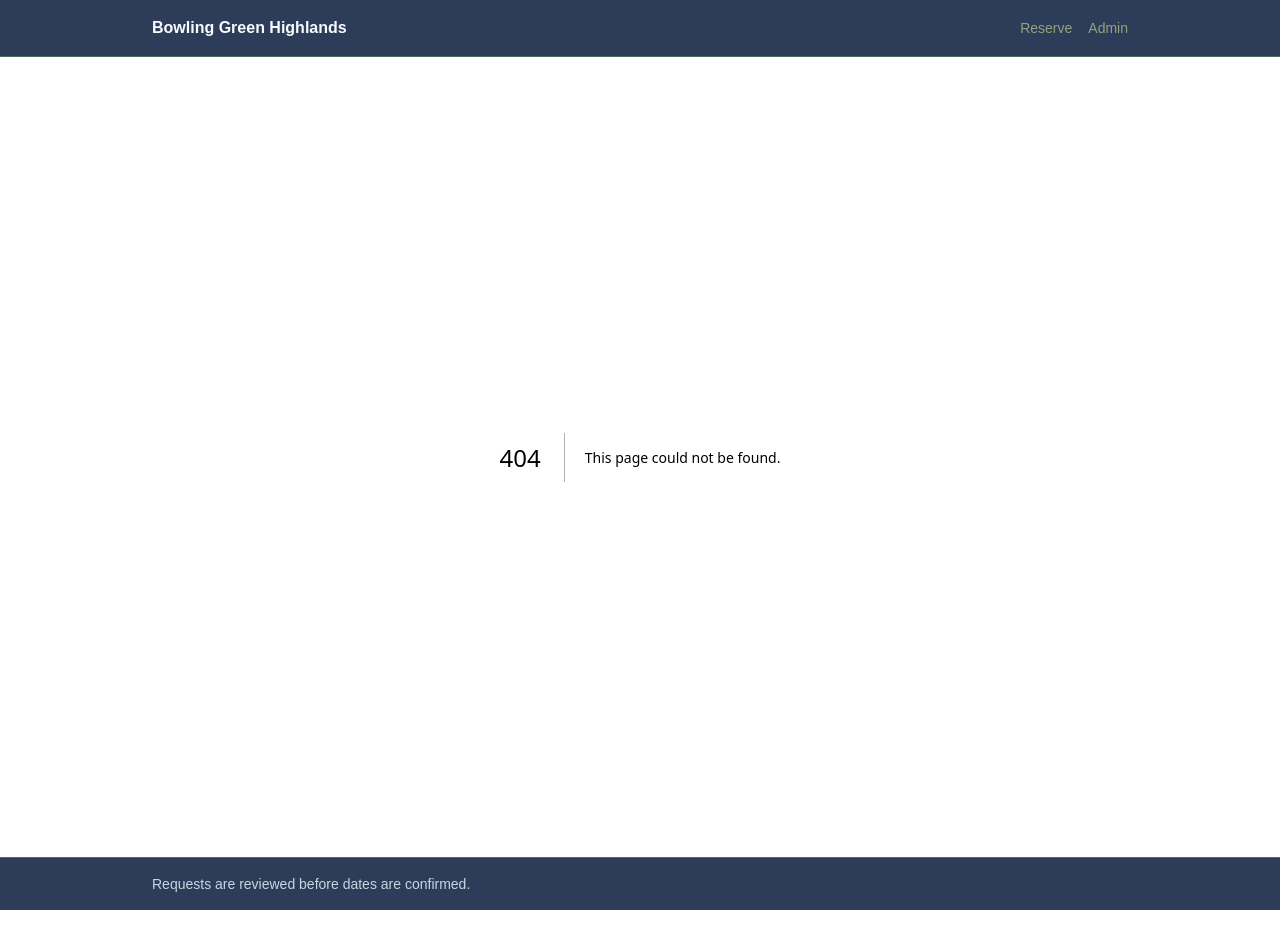
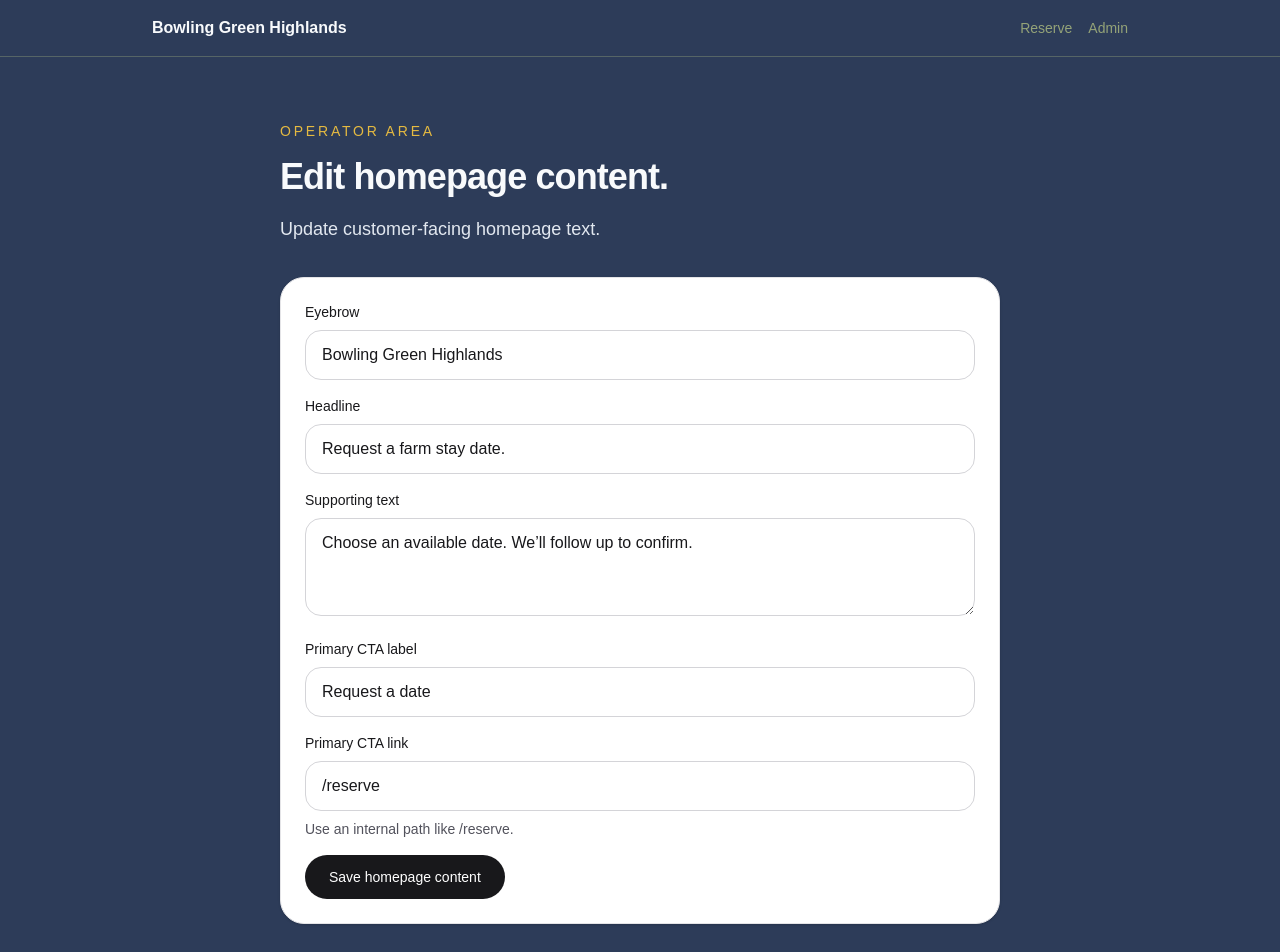
Before and after one commit to gacurl/bowling-green-highlands, a Next.js app: page /admin/content in a window 1280 px wide. Before the commit this address had no page. Shown: the top 952 px of the page. Before the commit the page ends 910 px from the top, so only its background shows below. Built offline with nearby package versions, Linux system fonts and the light colour scheme.

Commit message:
Issue 7-2: create simple operator content editor

```diff
--- /dev/null
+++ b/app/admin/content/page.tsx
@@ -0,0 +1,140 @@
+import Link from "next/link";
+import { PageShell } from "../../components/page-shell";
+import { readHomepageContent } from "../../../lib/content/homepage-content-store";
+
+type AdminContentPageProps = {
+  searchParams?: Promise<{ error?: string; saved?: string }>;
+};
+
+export default async function AdminContentPage({
+  searchParams,
+}: AdminContentPageProps) {
+  const content = await readHomepageContent();
+  const resolvedSearchParams = searchParams ? await searchParams : {};
+  const hasSaved = resolvedSearchParams.saved === "1";
+  const error = resolvedSearchParams.error;
+
+  return (
+    <PageShell
+      eyebrow="Operator Area"
+      title="Edit homepage content."
+      description="Update customer-facing homepage text."
+      action={
+        <Link
+          href="/admin"
+          className="inline-flex min-h-11 w-full items-center justify-center rounded-full bg-zinc-900 px-6 py-3 text-sm font-medium text-white transition-colors hover:bg-zinc-700 sm:w-auto"
+        >
+          Back to admin
+        </Link>
+      }
+    >
+      <article className="rounded-3xl border border-zinc-200 bg-white p-4 shadow-sm sm:p-6">
+        {hasSaved ? (
+          <p className="mb-4 rounded-2xl border border-emerald-200 bg-emerald-50 px-4 py-3 text-sm text-emerald-700">
+            Homepage content saved.
+          </p>
+        ) : null}
+        {error ? (
+          <p className="mb-4 rounded-2xl border border-red-200 bg-red-50 px-4 py-3 text-sm text-red-700">
+            Could not save homepage content. Check required fields and CTA link.
+          </p>
+        ) : null}
+
+        <form action="/admin/content/save" method="post" className="space-y-4">
+          <div className="space-y-2">
+            <label
+              htmlFor="eyebrow"
+              className="block text-sm font-medium text-zinc-900"
+            >
+              Eyebrow
+            </label>
+            <input
+              id="eyebrow"
+              name="eyebrow"
+              type="text"
+              defaultValue={content.eyebrow}
+              required
+              className="w-full rounded-2xl border border-zinc-300 px-4 py-3 text-zinc-900 outline-none transition focus:border-zinc-500"
+            />
+          </div>
+
+          <div className="space-y-2">
+            <label
+              htmlFor="headline"
+              className="block text-sm font-medium text-zinc-900"
+            >
+              Headline
+            </label>
+            <input
+              id="headline"
+              name="headline"
+              type="text"
+              defaultValue={content.headline}
+              required
+              className="w-full rounded-2xl border border-zinc-300 px-4 py-3 text-zinc-900 outline-none transition focus:border-zinc-500"
+            />
+          </div>
+
+          <div className="space-y-2">
+            <label
+              htmlFor="supportingText"
+              className="block text-sm font-medium text-zinc-900"
+            >
+              Supporting text
+            </label>
+            <textarea
+              id="supportingText"
+              name="supportingText"
+              rows={3}
+              defaultValue={content.supportingText}
+              required
+              className="w-full rounded-2xl border border-zinc-300 px-4 py-3 text-zinc-900 outline-none transition focus:border-zinc-500"
+            />
+          </div>
+
+          <div className="space-y-2">
+            <label
+              htmlFor="primaryCtaLabel"
+              className="block text-sm font-medium text-zinc-900"
+            >
+              Primary CTA label
+            </label>
+            <input
+              id="primaryCtaLabel"
+              name="primaryCtaLabel"
+              type="text"
+              defaultValue={content.primaryCtaLabel}
+              required
+              className="w-full rounded-2xl border border-zinc-300 px-4 py-3 text-zinc-900 outline-none transition focus:border-zinc-500"
+            />
+          </div>
+
+          <div className="space-y-2">
+            <label
+              htmlFor="primaryCtaHref"
+              className="block text-sm font-medium text-zinc-900"
+            >
+              Primary CTA link
+            </label>
+            <input
+              id="primaryCtaHref"
+              name="primaryCtaHref"
+              type="text"
+              defaultValue={content.primaryCtaHref}
+              required
+              className="w-full rounded-2xl border border-zinc-300 px-4 py-3 text-zinc-900 outline-none transition focus:border-zinc-500"
+            />
+            <p className="text-sm text-zinc-600">Use an internal path like /reserve.</p>
+          </div>
+
+          <button
+            type="submit"
+            className="inline-flex min-h-11 w-full items-center justify-center rounded-full bg-zinc-900 px-6 py-3 text-sm font-medium text-white transition-colors hover:bg-zinc-700 sm:w-auto"
+          >
+            Save homepage content
+          </button>
+        </form>
+      </article>
+    </PageShell>
+  );
+}
--- /dev/null
+++ b/app/admin/content/save/route.ts
@@ -0,0 +1,29 @@
+import { redirect } from "next/navigation";
+import { writeHomepageContent } from "../../../../lib/content/homepage-content-store";
+
+function readRequiredString(formData: FormData, key: string) {
+  const value = formData.get(key);
+
+  if (typeof value !== "string" || !value.trim()) {
+    throw new Error(`Missing required form field: ${key}`);
+  }
+
+  return value.trim();
+}
+
+export async function POST(request: Request) {
+  try {
+    const formData = await request.formData();
+    await writeHomepageContent({
+      eyebrow: readRequiredString(formData, "eyebrow"),
+      headline: readRequiredString(formData, "headline"),
+      supportingText: readRequiredString(formData, "supportingText"),
+      primaryCtaLabel: readRequiredString(formData, "primaryCtaLabel"),
+      primaryCtaHref: readRequiredString(formData, "primaryCtaHref"),
+    });
+  } catch {
+    redirect("/admin/content?error=invalid_content");
+  }
+
+  redirect("/admin/content?saved=1");
+}
--- a/app/admin/page.tsx
+++ b/app/admin/page.tsx
@@ -29,12 +29,20 @@ export default async function AdminPage() {
       title="Set availability and review requests."
       description="Pick a date to set availability, then review pending requests."
       action={
+        <div className="flex flex-wrap gap-3">
+          <Link
+            href="/admin/content"
+            className="inline-flex min-h-11 items-center justify-center rounded-full border border-zinc-300 bg-white px-6 py-3 text-sm font-medium text-zinc-900 transition-colors hover:bg-zinc-100"
+          >
+            Edit homepage content
+          </Link>
           <Link
             href="/"
             className="inline-flex min-h-11 items-center justify-center rounded-full bg-zinc-900 px-6 py-3 text-sm font-medium text-white transition-colors hover:bg-zinc-700"
           >
             Return to landing
           </Link>
+        </div>
       }
     >
       <MonthCalendar
--- a/app/page.tsx
+++ b/app/page.tsx
@@ -1,8 +1,10 @@
 import Link from "next/link";
 import { PageShell } from "./components/page-shell";
-import { homepageContent } from "../lib/content/homepage-content";
+import { readHomepageContent } from "../lib/content/homepage-content-store";
 
-export default function Home() {
+export default async function Home() {
+  const homepageContent = await readHomepageContent();
+
   return (
     <PageShell
       eyebrow={homepageContent.eyebrow}
--- /dev/null
+++ b/lib/content/homepage-content-store.ts
@@ -0,0 +1,130 @@
+import { mkdir, readFile, rename, writeFile } from "node:fs/promises";
+import path from "node:path";
+import {
+  defaultHomepageContent,
+  type HomepageContent,
+} from "./homepage-content";
+
+type HomepageContentStoreFile = {
+  eyebrow?: unknown;
+  headline?: unknown;
+  supportingText?: unknown;
+  primaryCtaHref?: unknown;
+  primaryCtaLabel?: unknown;
+};
+
+export type HomepageContentValidationError =
+  | "invalid_eyebrow"
+  | "invalid_headline"
+  | "invalid_supporting_text"
+  | "invalid_primary_cta_label"
+  | "invalid_primary_cta_href";
+
+function getHomepageContentStorePath() {
+  return (
+    process.env.BGH_HOMEPAGE_CONTENT_STORE_PATH ??
+    path.join(process.cwd(), "data", "homepage-content.json")
+  );
+}
+
+function normalizeHomepageContent(
+  value: unknown,
+): HomepageContent | null {
+  if (!value || typeof value !== "object" || Array.isArray(value)) {
+    return null;
+  }
+
+  const record = value as HomepageContentStoreFile;
+
+  if (
+    typeof record.eyebrow !== "string" ||
+    typeof record.headline !== "string" ||
+    typeof record.supportingText !== "string" ||
+    typeof record.primaryCtaHref !== "string" ||
+    typeof record.primaryCtaLabel !== "string"
+  ) {
+    return null;
+  }
+
+  return {
+    eyebrow: record.eyebrow,
+    headline: record.headline,
+    supportingText: record.supportingText,
+    primaryCtaHref: record.primaryCtaHref,
+    primaryCtaLabel: record.primaryCtaLabel,
+  };
+}
+
+function isSafeInternalHref(value: string) {
+  return /^\/[a-zA-Z0-9/_-]*$/.test(value);
+}
+
+function requireNonEmpty(value: string) {
+  return value.trim().length > 0;
+}
+
+export function validateHomepageContent(
+  content: HomepageContent,
+): HomepageContentValidationError | null {
+  if (!requireNonEmpty(content.eyebrow)) {
+    return "invalid_eyebrow";
+  }
+
+  if (!requireNonEmpty(content.headline)) {
+    return "invalid_headline";
+  }
+
+  if (!requireNonEmpty(content.supportingText)) {
+    return "invalid_supporting_text";
+  }
+
+  if (!requireNonEmpty(content.primaryCtaLabel)) {
+    return "invalid_primary_cta_label";
+  }
+
+  if (
+    !requireNonEmpty(content.primaryCtaHref) ||
+    !isSafeInternalHref(content.primaryCtaHref)
+  ) {
+    return "invalid_primary_cta_href";
+  }
+
+  return null;
+}
+
+export async function readHomepageContent(
+  storePath = getHomepageContentStorePath(),
+): Promise<HomepageContent> {
+  try {
+    const fileContents = await readFile(storePath, "utf8");
+    const parsedContent = JSON.parse(fileContents);
+    const content = normalizeHomepageContent(parsedContent);
+
+    return content ?? defaultHomepageContent;
+  } catch (error) {
+    if (error instanceof Error && "code" in error && error.code === "ENOENT") {
+      return defaultHomepageContent;
+    }
+
+    throw error;
+  }
+}
+
+export async function writeHomepageContent(
+  content: HomepageContent,
+  storePath = getHomepageContentStorePath(),
+) {
+  const validationError = validateHomepageContent(content);
+
+  if (validationError) {
+    throw new Error(validationError);
+  }
+
+  const directory = path.dirname(storePath);
+  const temporaryPath = `${storePath}.tmp`;
+  const serializedContent = `${JSON.stringify(content, null, 2)}\n`;
+
+  await mkdir(directory, { recursive: true });
+  await writeFile(temporaryPath, serializedContent, "utf8");
+  await rename(temporaryPath, storePath);
+}
--- a/lib/content/homepage-content.ts
+++ b/lib/content/homepage-content.ts
@@ -6,7 +6,7 @@ export type HomepageContent = {
   primaryCtaLabel: string;
 };
 
-export const homepageContent: HomepageContent = {
+export const defaultHomepageContent: HomepageContent = {
   eyebrow: "Bowling Green Highlands",
   headline: "Request a farm stay date.",
   supportingText: "Choose an available date. We’ll follow up to confirm.",
```
Also changed, not shown: 1 other file (tests, documents, lock files or other folders). Lines whose indentation alone changed are shown as unchanged.
